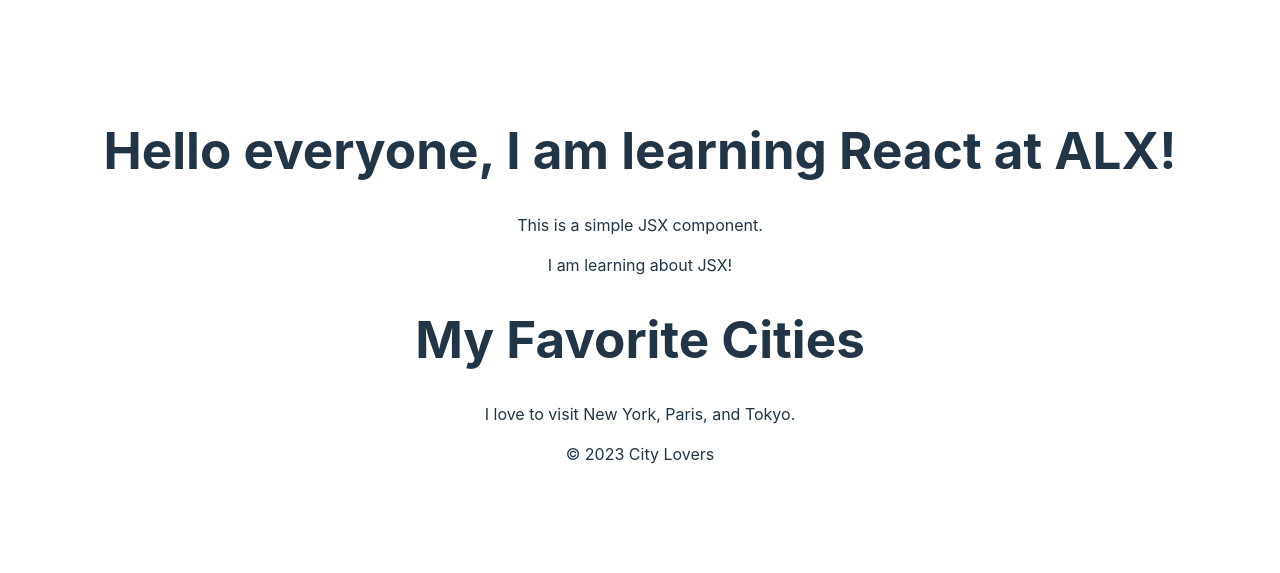
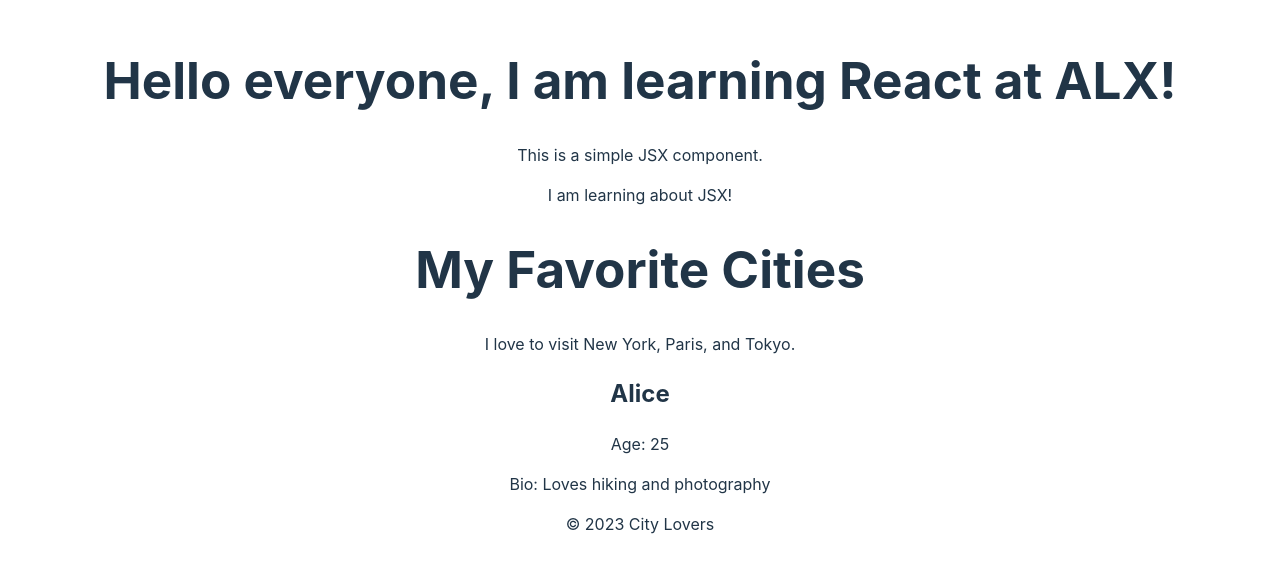
Before and after one commit to Abiy2912/alx-fe-reactjs, a React (Vite) app in the folder alx-react-app/: page / in a window 1280 px wide. Shown: the part 115-688 px from the top of the page. Built offline with nearby package versions, Linux system fonts and the light colour scheme.

Commit message:
4 commit react

```diff
--- a/alx-react-app/src/App.jsx
+++ b/alx-react-app/src/App.jsx
@@ -4,6 +4,7 @@
 import MainContent from './components/MainContent';
 import Footer from './components/Footer';
 import WelcomeMessage from './components/WelcomeMessage';
+import UserProfile from './components/UserProfile';
 import { useState } from 'react';
 import reactLogo from './assets/react.svg';
 import viteLogo from '/vite.svg';
@@ -17,6 +18,7 @@
       <WelcomeMessage />
       <Header />
       <MainContent />
+      <UserProfile name="Alice" age="25" bio="Loves hiking and photography" />
       <Footer />
     </div>
   );
--- /dev/null
+++ b/alx-react-app/src/components/UserProfile.jsx
@@ -0,0 +1,14 @@
+// src/components/UserProfile.jsx
+import React from 'react';
+
+const UserProfile = (props) => {
+  return (
+    <div>
+      <h2>{props.name}</h2>
+      <p>Age: {props.age}</p>
+      <p>Bio: {props.bio}</p>
+    </div>
+  );
+};
+
+export default UserProfile;
```
